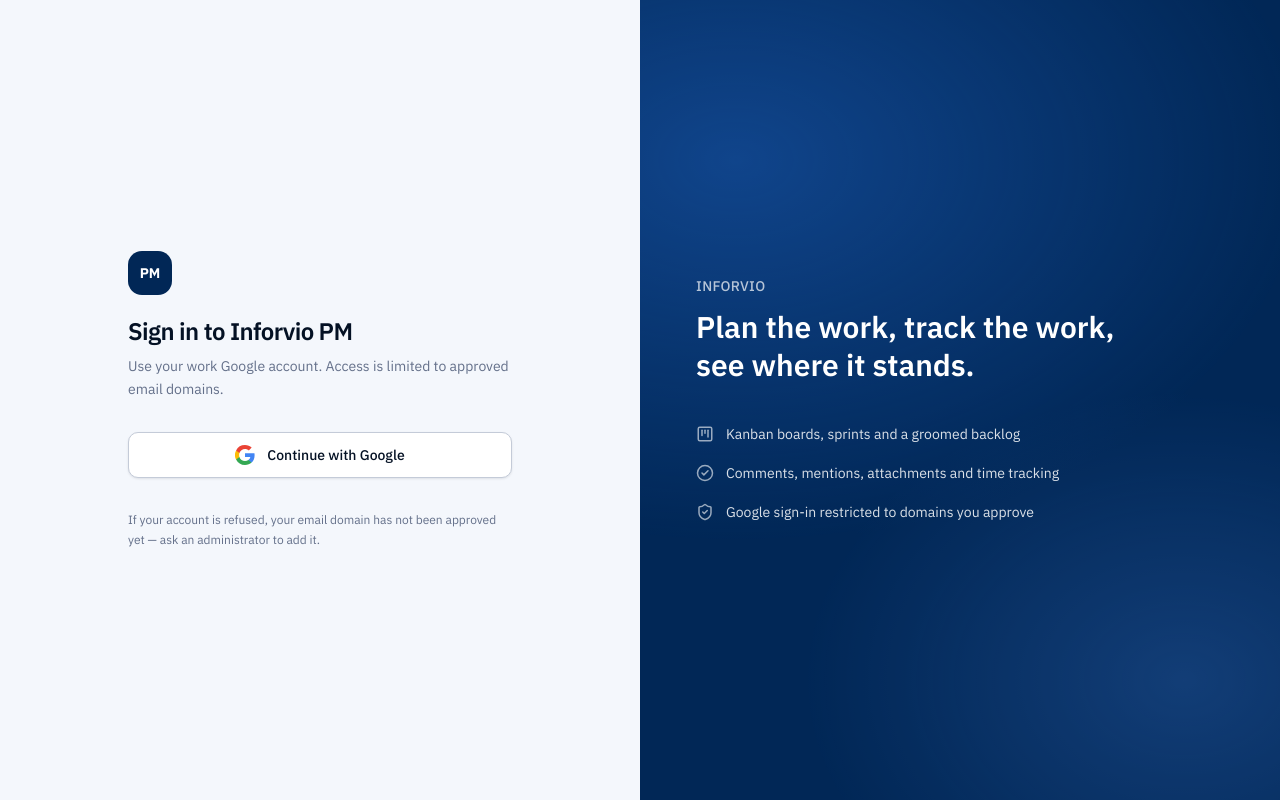
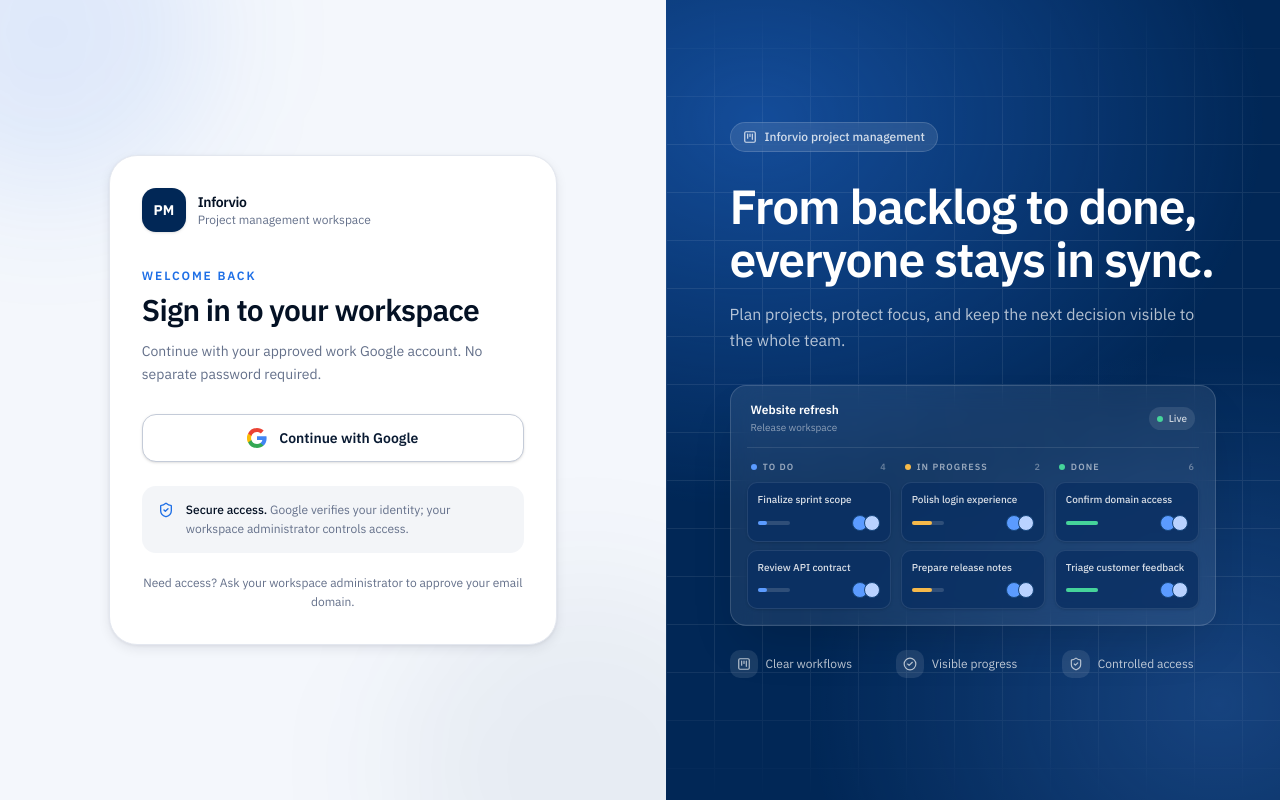
Before and after one commit to Harishlucifer/fingrid-tracker, a Next.js app: page /login in a window 1280 px wide. Built offline with nearby package versions, Linux system fonts and the light colour scheme; no server answers.

Commit message:
feat(login): enhance login denial notice and add submit button component

```diff
--- /dev/null
+++ b/src/app/(auth)/login/login-submit-button.tsx
@@ -0,0 +1,49 @@
+"use client";
+
+import { Loader2 } from "lucide-react";
+import { useFormStatus } from "react-dom";
+
+export function LoginSubmitButton() {
+  const { pending } = useFormStatus();
+
+  return (
+    <button
+      type="submit"
+      disabled={pending}
+      className="border-input flex h-12 w-full items-center justify-center gap-3 rounded-xl border bg-white px-4 text-sm font-semibold text-[#0a1b33] shadow-sm transition-[background-color,border-color,box-shadow,transform] hover:border-[#939db2] hover:bg-[#f8faff] hover:shadow-md active:translate-y-px disabled:cursor-wait disabled:opacity-70"
+    >
+      {pending ? (
+        <Loader2
+          className="size-5 animate-spin text-[#4285F4]"
+          aria-hidden="true"
+        />
+      ) : (
+        <GoogleMark />
+      )}
+      {pending ? "Opening Google…" : "Continue with Google"}
+    </button>
+  );
+}
+
+function GoogleMark() {
+  return (
+    <svg className="size-5 shrink-0" viewBox="0 0 18 18" aria-hidden="true">
+      <path
+        fill="#4285F4"
+        d="M17.64 9.2c0-.64-.06-1.25-.16-1.84H9v3.48h4.84a4.14 4.14 0 0 1-1.8 2.72v2.26h2.92c1.71-1.57 2.68-3.89 2.68-6.62Z"
+      />
+      <path
+        fill="#34A853"
+        d="M9 18c2.43 0 4.47-.8 5.96-2.18l-2.92-2.26c-.81.54-1.84.86-3.04.86-2.34 0-4.32-1.58-5.03-3.7H.96v2.34A9 9 0 0 0 9 18Z"
+      />
+      <path
+        fill="#FBBC05"
+        d="M3.97 10.72a5.4 5.4 0 0 1 0-3.44V4.94H.96a9 9 0 0 0 0 8.12l3.01-2.34Z"
+      />
+      <path
+        fill="#EA4335"
+        d="M9 3.58c1.32 0 2.5.45 3.44 1.35l2.58-2.58C13.46.89 11.43 0 9 0A9 9 0 0 0 .96 4.94l3.01 2.34C4.68 5.16 6.66 3.58 9 3.58Z"
+      />
+    </svg>
+  );
+}
--- a/src/app/(auth)/login/page.tsx
+++ b/src/app/(auth)/login/page.tsx
@@ -4,6 +4,7 @@
 import { auth, signIn } from "@/server/auth/config";
 
 import { LoginDenialNotice } from "./login-denial-notice";
+import { LoginSubmitButton } from "./login-submit-button";
 
 export const metadata = { title: "Sign in · Inforvio PM" };
 
@@ -34,78 +35,206 @@
   }
 
   return (
-    <main className="flex min-h-full flex-1">
+    <main className="bg-background relative flex min-h-full flex-1 overflow-x-clip">
       {/* Form pane */}
-      <div className="flex flex-1 items-center justify-center px-5 py-12">
-        <div className="w-full max-w-sm">
-          <div className="mb-8">
-            <span className="bg-primary text-primary-foreground mb-5 flex size-11 items-center justify-center rounded-xl text-sm font-bold">
+      <section className="relative z-10 flex min-w-0 flex-1 items-center justify-center px-4 py-6 sm:px-8 sm:py-10 lg:px-10">
+        <div
+          aria-hidden="true"
+          className="pointer-events-none absolute inset-0 overflow-hidden"
+        >
+          <div className="bg-accent/10 absolute -top-32 -left-28 size-80 rounded-full blur-3xl" />
+          <div className="bg-primary/5 absolute -right-28 -bottom-40 size-96 rounded-full blur-3xl" />
+        </div>
+
+        <div className="bg-card shadow-raised relative w-full max-w-md rounded-[1.75rem] border p-6 sm:p-8">
+          <div className="flex items-center gap-3">
+            <span
+              aria-hidden="true"
+              className="bg-primary text-primary-foreground flex size-11 items-center justify-center rounded-xl text-sm font-bold shadow-sm"
+            >
               PM
             </span>
-            <h1 className="text-2xl font-semibold tracking-tight">
-              Sign in to Inforvio PM
+            <div>
+              <p className="text-sm font-semibold tracking-tight">Inforvio</p>
+              <p className="text-muted-foreground text-xs">
+                Project management workspace
+              </p>
+            </div>
+          </div>
+
+          <div className="mt-9">
+            <p className="text-accent text-xs font-semibold tracking-[0.16em] uppercase">
+              Welcome back
+            </p>
+            <h1 className="mt-2 text-3xl font-semibold tracking-tight">
+              Sign in to your workspace
             </h1>
-            <p className="text-muted-foreground mt-2 text-sm leading-relaxed">
-              Use your work Google account. Access is limited to approved email
-              domains.
+            <p className="text-muted-foreground mt-3 text-sm leading-relaxed">
+              Continue with your approved work Google account. No separate
+              password required.
             </p>
           </div>
 
           <LoginDenialNotice error={error} />
 
-          <form action={signInWithGoogle}>
-            <button
-              type="submit"
-              className="border-input bg-card hover:bg-secondary shadow-card flex w-full items-center justify-center gap-3 rounded-lg border px-4 py-3 text-sm font-medium transition-colors focus-visible:outline-none"
-            >
-              <GoogleMark />
-              Continue with Google
-            </button>
+          <form action={signInWithGoogle} className="mt-7">
+            <LoginSubmitButton />
           </form>
 
-          <p className="text-muted-foreground mt-8 text-xs leading-relaxed">
-            If your account is refused, your email domain has not been approved
-            yet — ask an administrator to add it.
-          </p>
+          <div className="bg-secondary/70 mt-6 flex items-start gap-3 rounded-xl px-4 py-3.5">
+            <ShieldCheck
+              className="text-accent mt-0.5 size-4 shrink-0"
+              aria-hidden="true"
+            />
+            <p className="text-muted-foreground text-xs leading-relaxed">
+              <span className="text-foreground font-medium">
+                Secure access.
+              </span>{" "}
+              Google verifies your identity; your workspace administrator
+              controls access.
+            </p>
+          </div>
+
+          {!error && (
+            <p className="text-muted-foreground mt-5 text-center text-xs leading-relaxed">
+              Need access? Ask your workspace administrator to approve your
+              email domain.
+            </p>
+          )}
         </div>
-      </div>
+      </section>
 
       {/* Brand pane — decorative, so it is hidden from assistive tech and small screens. */}
       <aside
         aria-hidden="true"
-        className="bg-primary text-primary-foreground relative hidden w-1/2 max-w-2xl flex-col justify-center overflow-hidden px-14 lg:flex"
+        className="relative hidden w-[46%] min-w-[30rem] shrink-0 overflow-hidden bg-[#012756] text-white lg:flex xl:w-[48%]"
       >
-        {/* Soft radial wash; pure CSS, no asset to load. */}
         <div
-          className="pointer-events-none absolute inset-0 opacity-70"
+          className="pointer-events-none absolute inset-0 opacity-80"
           style={{
             background:
-              "radial-gradient(60rem 40rem at 15% 20%, rgb(49 133 255 / 0.45), transparent 60%), radial-gradient(40rem 30rem at 85% 85%, rgb(91 155 255 / 0.28), transparent 60%)",
+              "radial-gradient(55rem 42rem at 15% 15%, rgb(49 133 255 / 0.5), transparent 58%), radial-gradient(42rem 36rem at 90% 88%, rgb(91 155 255 / 0.3), transparent 62%)",
+          }}
+        />
+        <div
+          className="pointer-events-none absolute inset-0 opacity-[0.08]"
+          style={{
+            backgroundImage:
+              "linear-gradient(rgb(255 255 255) 1px, transparent 1px), linear-gradient(90deg, rgb(255 255 255) 1px, transparent 1px)",
+            backgroundSize: "48px 48px",
+            maskImage:
+              "linear-gradient(to bottom, transparent, black 18%, black 82%, transparent)",
           }}
         />
 
-        <div className="relative">
-          <p className="text-sm font-medium tracking-wide text-white/70 uppercase">
-            Inforvio
-          </p>
-          <p className="mt-3 max-w-md text-3xl leading-tight font-semibold">
-            Plan the work, track the work, see where it stands.
-          </p>
+        <div className="relative flex w-full items-center px-10 py-10 xl:px-16 xl:py-12 2xl:px-20">
+          <div className="mx-auto w-full max-w-2xl">
+            <div className="inline-flex items-center gap-2 rounded-full border border-white/15 bg-white/10 px-3 py-1.5 text-xs font-medium text-white/80 backdrop-blur-sm">
+              <KanbanSquare className="size-3.5" />
+              Inforvio project management
+            </div>
 
-          <ul className="mt-10 space-y-4 text-sm text-white/85">
-            <Feature icon={KanbanSquare}>
-              Kanban boards, sprints and a groomed backlog
-            </Feature>
-            <Feature icon={CheckCircle2}>
-              Comments, mentions, attachments and time tracking
-            </Feature>
-            <Feature icon={ShieldCheck}>
-              Google sign-in restricted to domains you approve
-            </Feature>
-          </ul>
+            <h2 className="mt-7 max-w-xl text-4xl leading-[1.1] font-semibold tracking-tight xl:text-5xl">
+              From backlog to done, everyone stays in sync.
+            </h2>
+            <p className="mt-4 max-w-xl text-sm leading-relaxed text-white/70 xl:text-base">
+              Plan projects, protect focus, and keep the next decision visible
+              to the whole team.
+            </p>
+
+            <BoardPreview />
+
+            <ul className="mt-6 hidden grid-cols-3 gap-3 text-xs text-white/75 xl:grid">
+              <Feature icon={KanbanSquare}>Clear workflows</Feature>
+              <Feature icon={CheckCircle2}>Visible progress</Feature>
+              <Feature icon={ShieldCheck}>Controlled access</Feature>
+            </ul>
+          </div>
         </div>
       </aside>
     </main>
+  );
+}
+
+const BOARD_COLUMNS = [
+  {
+    label: "TO DO",
+    count: 4,
+    accent: "bg-[#5b9bff]",
+    tasks: ["Finalize sprint scope", "Review API contract"],
+  },
+  {
+    label: "IN PROGRESS",
+    count: 2,
+    accent: "bg-[#f6b94a]",
+    tasks: ["Polish login experience", "Prepare release notes"],
+  },
+  {
+    label: "DONE",
+    count: 6,
+    accent: "bg-[#45d49a]",
+    tasks: ["Confirm domain access", "Triage customer feedback"],
+  },
+] as const;
+
+function BoardPreview() {
+  return (
+    <div className="mt-7 rounded-2xl border border-white/15 bg-white/[0.08] p-3.5 shadow-2xl shadow-black/15 backdrop-blur-md xl:mt-8 xl:p-4">
+      <div className="flex items-center justify-between gap-4 border-b border-white/10 px-1 pb-3">
+        <div>
+          <p className="text-xs font-semibold">Website refresh</p>
+          <p className="mt-0.5 text-[10px] text-white/50">Release workspace</p>
+        </div>
+        <span className="flex items-center gap-1.5 rounded-full bg-white/10 px-2 py-1 text-[10px] font-medium text-white/75">
+          <span className="size-1.5 rounded-full bg-[#45d49a]" />
+          Live
+        </span>
+      </div>
+
+      <div className="mt-3 grid grid-cols-3 gap-2.5">
+        {BOARD_COLUMNS.map((column) => (
+          <div key={column.label} className="min-w-0">
+            <div className="flex items-center gap-1.5 px-1 text-[9px] font-semibold tracking-[0.12em] text-white/55">
+              <span className={`size-1.5 rounded-full ${column.accent}`} />
+              <span className="truncate">{column.label}</span>
+              <span className="ml-auto text-white/35">{column.count}</span>
+            </div>
+
+            <div className="mt-2 space-y-2">
+              {column.tasks.map((task) => (
+                <div
+                  key={task}
+                  className="rounded-lg border border-white/10 bg-[#092f62]/80 px-2.5 py-2.5 shadow-sm"
+                >
+                  <p className="line-clamp-2 text-[10px] leading-snug font-medium text-white/85">
+                    {task}
+                  </p>
+                  <div className="mt-2 flex items-center justify-between">
+                    <span className="h-1 w-8 rounded-full bg-white/15">
+                      <span
+                        className={`block h-full rounded-full ${column.accent}`}
+                        style={{
+                          width:
+                            column.label === "DONE"
+                              ? "100%"
+                              : column.label === "IN PROGRESS"
+                                ? "62%"
+                                : "28%",
+                        }}
+                      />
+                    </span>
+                    <span className="flex -space-x-1">
+                      <span className="size-4 rounded-full border border-[#17467c] bg-[#5b9bff]" />
+                      <span className="size-4 rounded-full border border-[#17467c] bg-[#b9d2ff]" />
+                    </span>
+                  </div>
+                </div>
+              ))}
+            </div>
+          </div>
+        ))}
+      </div>
+    </div>
   );
 }
 
@@ -117,32 +246,11 @@
   children: React.ReactNode;
 }) {
   return (
-    <li className="flex items-start gap-3">
-      <Icon className="mt-0.5 size-4.5 shrink-0 text-white/60" />
-      <span className="leading-relaxed">{children}</span>
+    <li className="flex items-center gap-2">
+      <span className="flex size-7 shrink-0 items-center justify-center rounded-lg bg-white/10">
+        <Icon className="size-3.5 text-white/70" />
+      </span>
+      <span className="leading-snug">{children}</span>
     </li>
   );
 }
-
-function GoogleMark() {
-  return (
-    <svg className="size-5 shrink-0" viewBox="0 0 18 18" aria-hidden="true">
-      <path
-        fill="#4285F4"
-        d="M17.64 9.2c0-.64-.06-1.25-.16-1.84H9v3.48h4.84a4.14 4.14 0 0 1-1.8 2.72v2.26h2.92c1.71-1.57 2.68-3.89 2.68-6.62Z"
-      />
-      <path
-        fill="#34A853"
-        d="M9 18c2.43 0 4.47-.8 5.96-2.18l-2.92-2.26c-.81.54-1.84.86-3.04.86-2.34 0-4.32-1.58-5.03-3.7H.96v2.34A9 9 0 0 0 9 18Z"
-      />
-      <path
-        fill="#FBBC05"
-        d="M3.97 10.72a5.4 5.4 0 0 1 0-3.44V4.94H.96a9 9 0 0 0 0 8.12l3.01-2.34Z"
-      />
-      <path
-        fill="#EA4335"
-        d="M9 3.58c1.32 0 2.5.45 3.44 1.35l2.58-2.58C13.46.89 11.43 0 9 0A9 9 0 0 0 .96 4.94l3.01 2.34C4.68 5.16 6.66 3.58 9 3.58Z"
-      />
-    </svg>
-  );
-}
```
Also changed, not shown: src/app/(auth)/login/login-denial-notice.tsx (+11 -4 lines).
